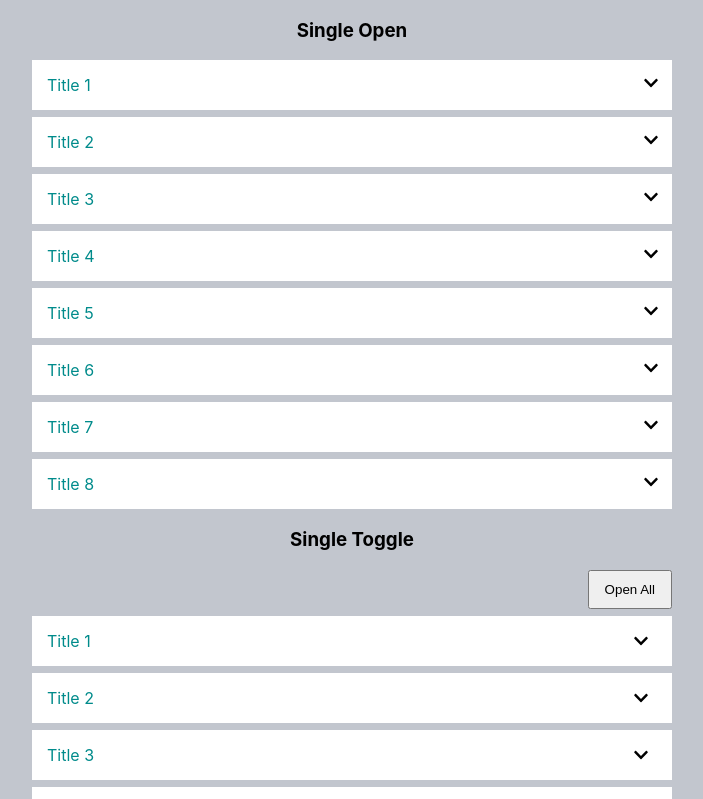
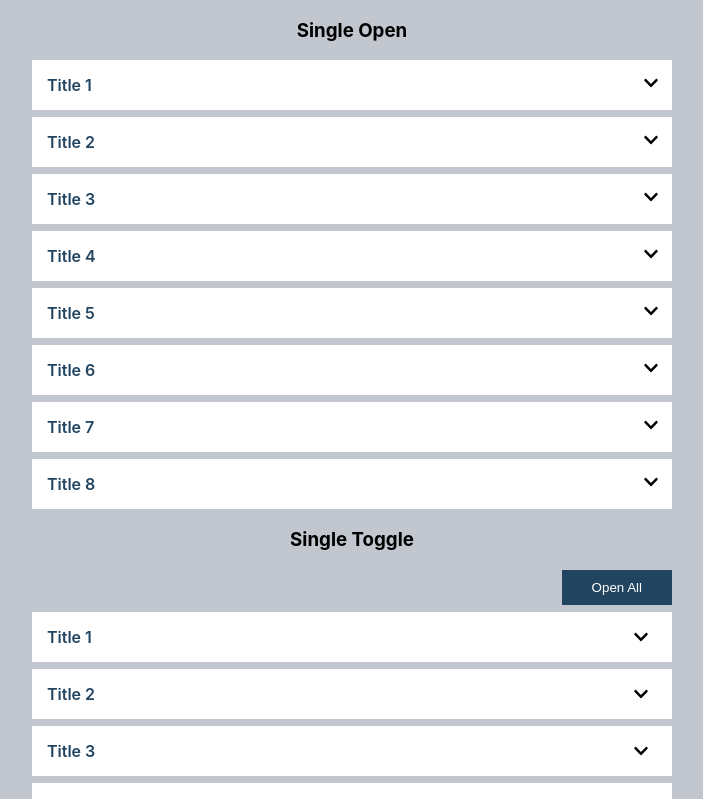
Before and after one commit to akhtarvahid/react-accordions, a React (Create React App) app in the folder react-accordions/: page / in a window 1280 px wide. Shown: the top 799 px of the page, without its empty margins (288-991 px from the left). Built offline with nearby package versions, Linux system fonts and the light colour scheme.

Commit message:
open all and collapse button implemented

```diff
--- a/react-accordions/src/components/accordion1/SingleOpen.css
+++ b/react-accordions/src/components/accordion1/SingleOpen.css
@@ -10,10 +10,11 @@ body {
     justify-content: space-between;
     align-items: center;
     background: white;
-    color: darkcyan;
+    color: #214461;
     cursor: pointer;
     padding: 5px;
     margin: 7px 0 0 0;
+    font-weight: 600;
   }
   .left {
     padding: 10px;
--- a/react-accordions/src/components/accordion2/SingleToggle.css
+++ b/react-accordions/src/components/accordion2/SingleToggle.css
@@ -3,10 +3,11 @@
     justify-content: space-between;
     align-items: center;
     background: white;
-    color: darkcyan;
+    color: #214461;
     cursor: pointer;
     padding: 15px;
     margin: 7px 0 0 0;
+    font-weight: 600;
 }
 .body {
     background-color: #214462;
@@ -17,6 +18,10 @@
     text-align: right;
 }
 .collapse-btn button{
-    outline: none;
-    padding: 10px 15px;
+    border: none;
+    padding: 10px 30px;
+    cursor: pointer;
+    border: none;
+    background: #214461;
+    color: white;
 }
--- a/react-accordions/src/components/accordion2/SingleToggle.js
+++ b/react-accordions/src/components/accordion2/SingleToggle.js
@@ -23,10 +23,10 @@ export default class SingleToggle extends Component {
       })
     }
     handleAll=()=> {
-        this.setState({
-            lists: this.state.lists.map(list => ({...list, open: true})),
-            isOpenedAll: true
-        })
+        this.setState(prev => ({
+            lists: this.state.lists.map(list => ({...list, open: !list.open})),
+            isOpenedAll: !prev.isOpenedAll
+        }))
     }
     render() {
         const { lists } = this.state;
```
